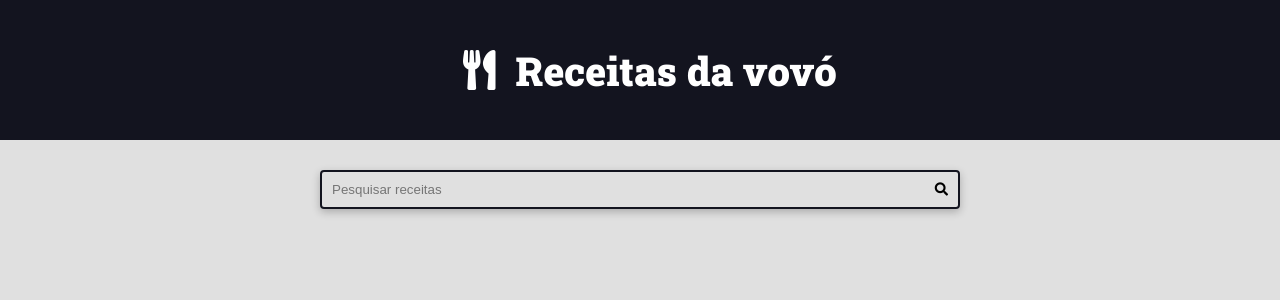
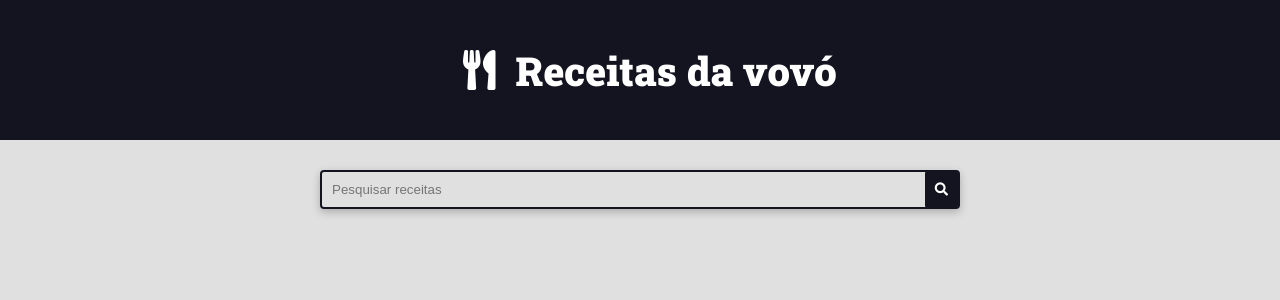
Before and after one commit to RodrigoErico/curso-django-receitas, a Django app: page / in a window 1280 px wide. Shown: the top 300 px of the page. Run offline with Django 4.2, Linux system fonts and the light colour scheme.

Commit message:
Alterado estilo do botão de pesquisa.

```diff
--- a/recipes/templates/recipes/partials/head.html
+++ b/recipes/templates/recipes/partials/head.html
@@ -141,6 +141,9 @@
       padding-right: 3rem;
     }
     .search-button {
+      color: var(--color-white);
+      background-color: var(--color-primary-dark);
+      border-radius: .1rem;
       position: absolute;
       top: 0;
       right: 0;
```
